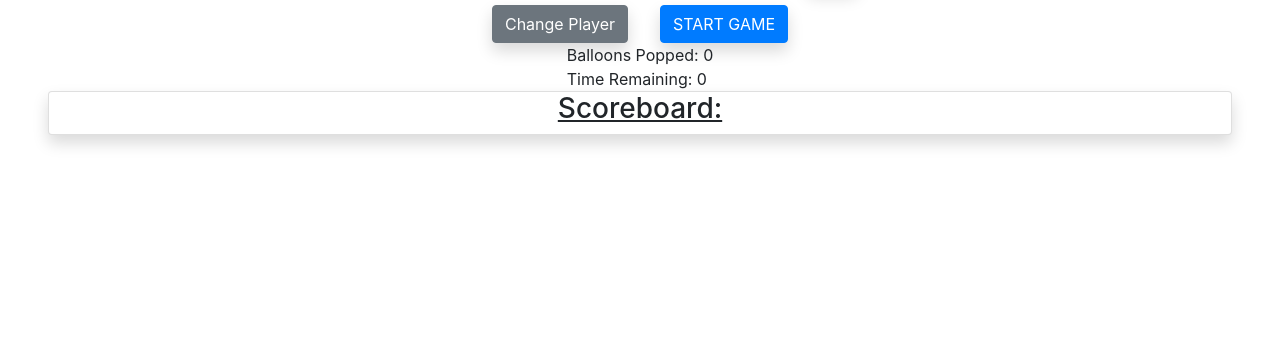
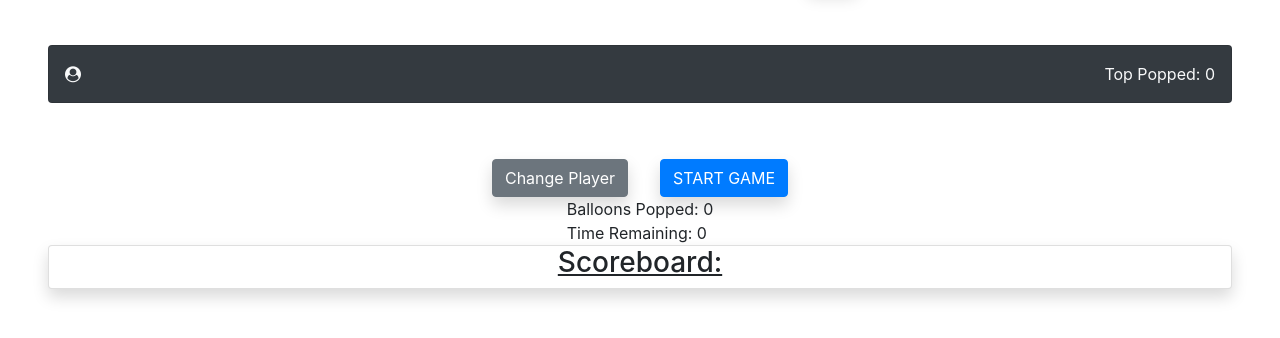
Before and after one commit to AlexMuir138/basics, a plain HTML site: page index.html in a window 1280 px wide. Shown: the part 256-594 px from the top of the page. Drawn offline with nearby package versions, Linux system fonts and the light colour scheme.

Commit message:
top popped

```diff
--- a/index.html
+++ b/index.html
@@ -30,6 +30,22 @@
       </form>
     </div>
   </div>
+
+  <section id="game" class="game hidden">
+
+    <div class="card bg-dark text-light m-5 p-3">
+      <div class="d-flex justify-content-between">
+        <div>
+          <i class="fa fa-user-circle" aria-hidden="true"></i>
+          <span id="player-name"></span>
+        </div>
+        <div>
+          <span>Top Popped:</span>
+          <span id="high-pop-count">0</span>
+        </div>
+      </div>
+    </div>
+
   <div class="row">
     <div class="col-12 d-flex justify-content-center">
       <div id="main-controls" class="d-flex space-around mt-2">
```
